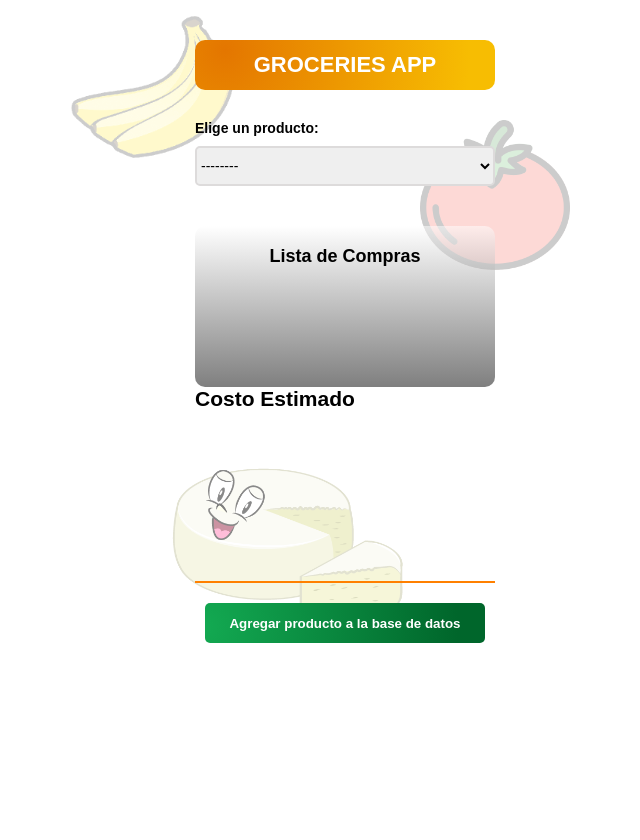
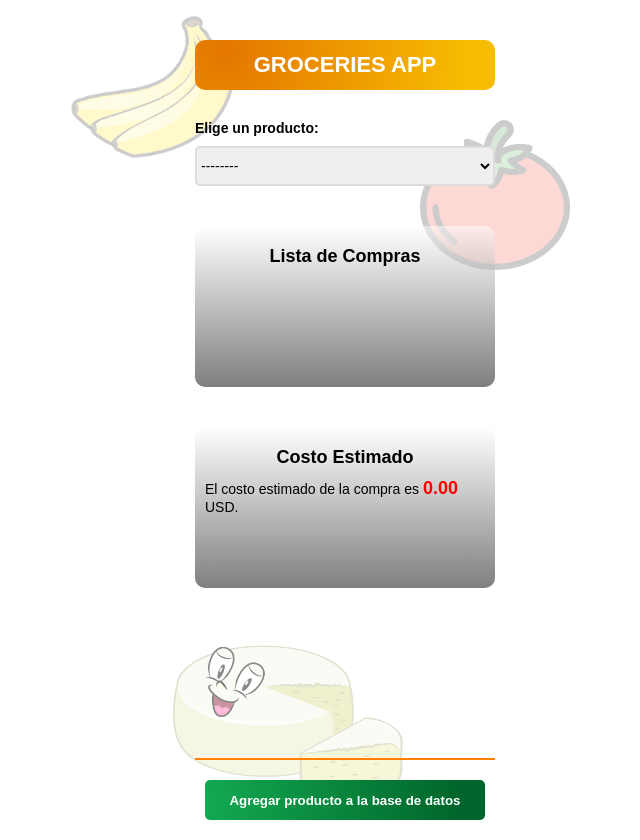
Before and after one commit to manuelmad/groceries-app-nextjs, a Next.js app: page / in a window 1280 px wide. Shown: the whole page, without its empty margins (295-935 px from the left). Before the commit the page ends 800 px from the top, so only its background shows below. Built offline with nearby package versions, Linux system fonts and the light colour scheme; no server answers; the database is empty; a web font is replaced by a local one.

Commit message:
Creating a component to calculate the cost of the purchase.

```diff
--- a/app/ShowEstimatedCost/ShowEstimatedCost.js
+++ b/app/ShowEstimatedCost/ShowEstimatedCost.js
@@ -1,15 +1,16 @@
 import './showEstimatedCost.css';
 
 
-export function ShowEstimatedCost() {
+export function ShowEstimatedCost({
+    estimatedCost,
+    setEstimatedCost
+}) {
     return(
         <section className="estimated-cost-section">
         <article>
           <div>
             <h2>Costo Estimado</h2>
-            <p id="estimated_cost">
-
-            </p>
+            <p id="estimated_cost">El costo estimado de la compra es <span className='red-font'>{estimatedCost}</span> USD.</p>
           </div>
         </article>
       </section>
--- a/app/globals.css
+++ b/app/globals.css
@@ -107,19 +107,19 @@ section {
 	font-size: var(--medium-font);
 }
 
-.selection-section {
+.selection-section, .estimated-cost-section {
 	margin-top: 4rem;
 	border-radius: 1rem;
 	background: linear-gradient(-180deg, rgba(255,255,255,0.50) 0%, rgba(0,0,0,0.50) 100%);
 	padding: 2rem 0;
 }
 
-.selection-section h2 {
+.selection-section h2, .estimated-cost-section h2 {
 	text-align: center;
 	font-size: var(--large-font);
 }
 
-#selection_list {
+#selection_list, #estimated_cost {
 	min-height: 10rem;
 	padding: 1rem;
 }
--- a/app/page.js
+++ b/app/page.js
@@ -20,6 +20,8 @@ const x_icon = `<svg xmlns="http://www.w3.org/2000/svg" width="16" height="16" f
 // Array with all products in data base
 export let productsArray = [];
 
+let estimated_cost = 0;
+
 // Function to add all products to the dropdown list and show the products with quantity > 0 in the shopping list
 function addProductsToList(data) {
   // Clean the list ul, array of products and the showed list
@@ -32,6 +34,8 @@ function addProductsToList(data) {
   defaultOption.innerText = "--------";
   defaultOption.value = "default";
   shores_list.appendChild(defaultOption);
+
+  estimated_cost = 0;
 
   // Add an option to the select for every document in the database
   data.forEach(item => {
@@ -68,6 +72,9 @@ function addProductsToList(data) {
 
       li.appendChild(span_x);
       selection_list.appendChild(li);
+
+      // let estimated_cost = 0;
+      estimated_cost = estimated_cost + product["price"]*product["quantity"];
     }
   });
 }
@@ -78,6 +85,7 @@ export default function Home() {
   const [quantityModalDisplay, setQuantityModalDisplay] = useState({display:"none"});
   const [currentValue, setCurrentValue] = useState('default');
   const [selectedProduct, setSelectedProduct] = useState({});
+  const [estimatedCost, setEstimatedCost] = useState(0);
   // Accesing elements on DOM
   // const shores_list = document.getElementById('shores_list');
   // const div = document.querySelector('.quantity-modal');
@@ -102,6 +110,7 @@ export default function Home() {
     // Listen to the current collection and get changes everytime a document is updated, created or deleted to update the dropdown list and the shopping list
     onSnapshot(productsCollection, (snapshot)=>{
       addProductsToList(snapshot.docs);
+      setEstimatedCost(estimated_cost.toFixed(2));
     });
 
   },[]);
@@ -146,7 +155,10 @@ export default function Home() {
             </div>
           </article>
         </section>
-        <ShowEstimatedCost/>
+        <ShowEstimatedCost
+          estimatedCost={estimatedCost}
+          setEstimatedCost={setEstimatedCost}
+        />
         <section className="add-product__section">
           <Image
             className="cheese-img"
```
